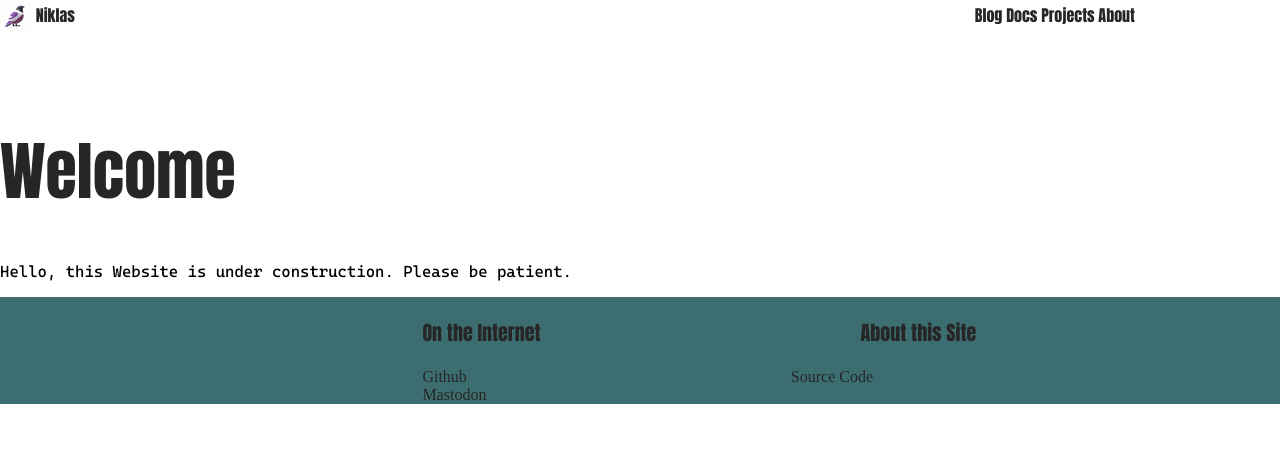
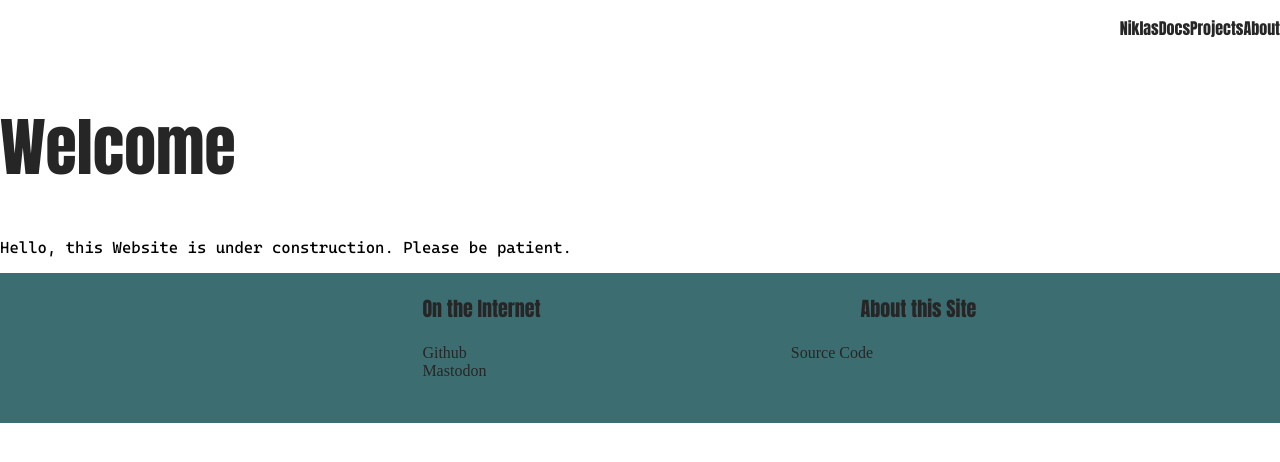
Before and after one commit to Feuersteinium/feuerstein.dev, an Astro site: page / in a window 1280 px wide. Built offline with nearby package versions, Linux system fonts and the light colour scheme; Astro itself is replaced by a stand-in of ours.

Commit message:
Some testing

```diff
--- a/src/components/header.astro
+++ b/src/components/header.astro
@@ -2,15 +2,11 @@
 import '../styles/header.css'
 ---
 
-<header id="header">
-    <section class="hfont inline">
-        <img id="pp" src="/img/pp.svg">
-        <a href="/">Niklas</a>
-    </section>
-    <section class="hfont inline right">
-        <a>Blog</a>
-        <a>Docs</a>
-        <a>Projects</a>
-        <a>About</a>
-    </section>
+<header>
+    <div  class="fb">
+       <p class="hfont fstart"><a href="/">Niklas</a></p>
+       <p class="hfont fend"><a href="/docs">Docs</a></p>
+       <p class="hfont fend"><a href="/projects">Projects</a></p>
+       <p class="hfont fend"><a href="">About</a></p>
+    </div>
 </header>
--- a/src/styles/footer.css
+++ b/src/styles/footer.css
@@ -1,5 +1,5 @@
 #footer {
-    height: 90%;
+    height: 150px;
     background-color: #3C6E71;
 }
 
--- a/src/styles/header.css
+++ b/src/styles/header.css
@@ -1,27 +1,11 @@
-#header {
-    height: 80px;
-    width: 100%;
-    margin: 0;
-
+.fb {
+    display: flex;
+    align-items: center;
+    justify-content: flex-end;
 }
 
+
 .hfont {
-    text-decoration: none;
     font-family: anton;
     color: #272626;
 }
-
-#pp {
-    height: 2rem;
-    vertical-align: middle;
-}
-
-
-
-.right {
-    margin-left: 70%;
-}
-
-section {
-    height: 100%;
-}
```
